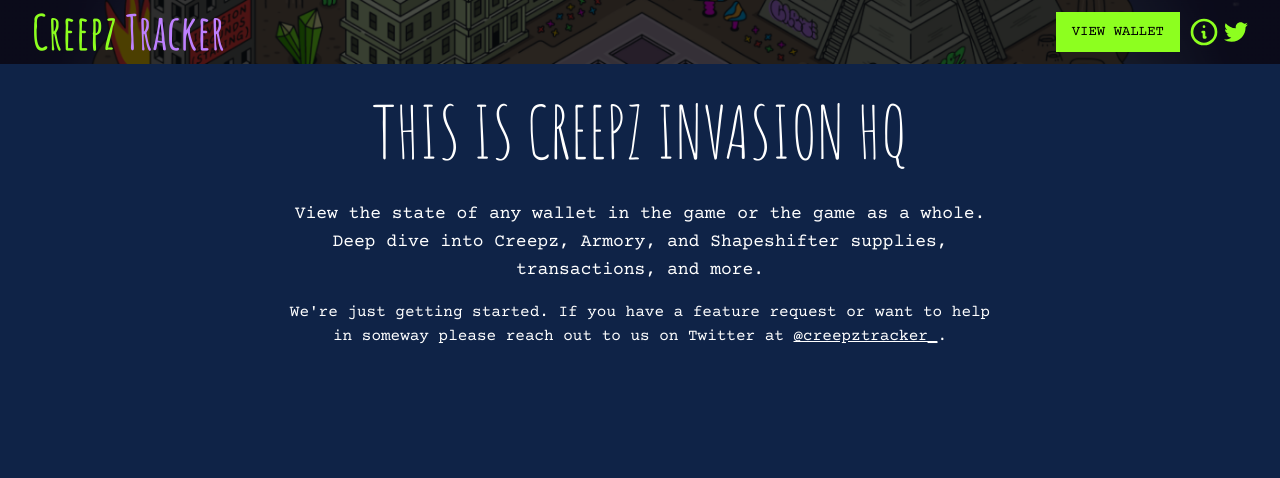
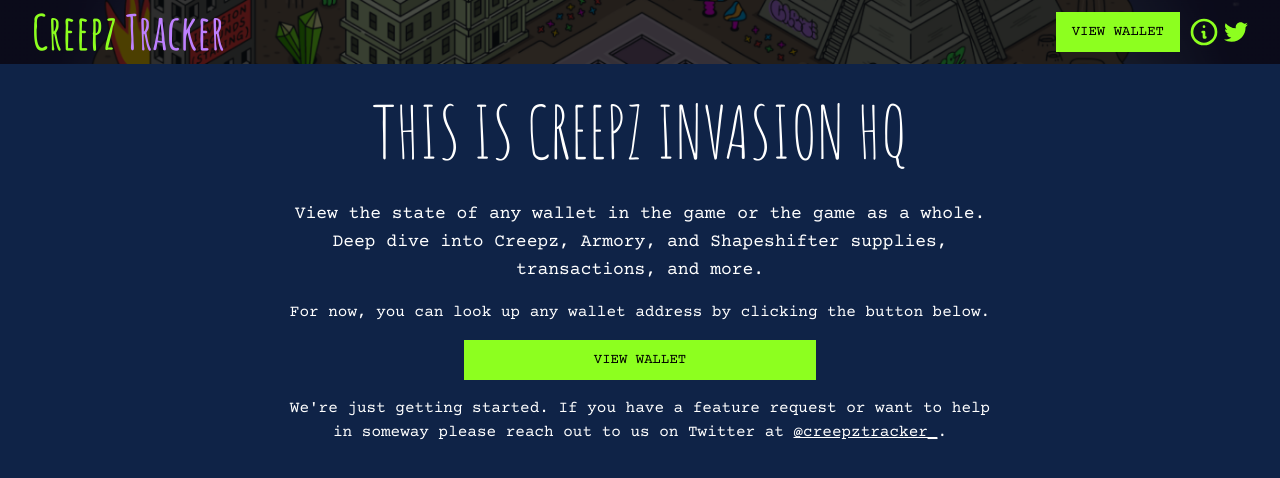
Before and after one commit to pixelplicity/creepz-tracker, a Next.js app: page / in a window 1280 px wide. Shown: the top 478 px of the page. Built offline with nearby package versions, Linux system fonts and the light colour scheme; no server answers; what @usedapp/core would draw is missing.

Commit message:
better homepage

```diff
--- a/pages/index.tsx
+++ b/pages/index.tsx
@@ -1,6 +1,7 @@
 import React, { useState } from 'react';
 
 import DashboardLayout from 'components/DashboardLayout/DashboardLayout';
+import UpdateWalletButton from 'components/ViewWalletButton/ViewWalletButton';
 
 const Home: React.FunctionComponent = () => {
   const [isAddressModalOpen, setIsAddressModalOpen] = useState<boolean>(false);
@@ -20,8 +21,17 @@
             transactions, and more.
           </p>
           <p className="text-center text-white text-base">
-            We're just getting started. If you have a feature request or want to
-            help in someway please reach out to us on Twitter at{' '}
+            For now, you can look up any wallet address by clicking the button
+            below.
+          </p>
+          <div className="w-1/2 mx-auto">
+            <UpdateWalletButton
+              openAddressModel={() => setIsAddressModalOpen(true)}
+            />
+          </div>
+          <p className="text-center text-white text-base">
+            We&apos;re just getting started. If you have a feature request or
+            want to help in someway please reach out to us on Twitter at{' '}
             <a
               className="underline"
               href="https://twitter.com/creepztracker_"
```
